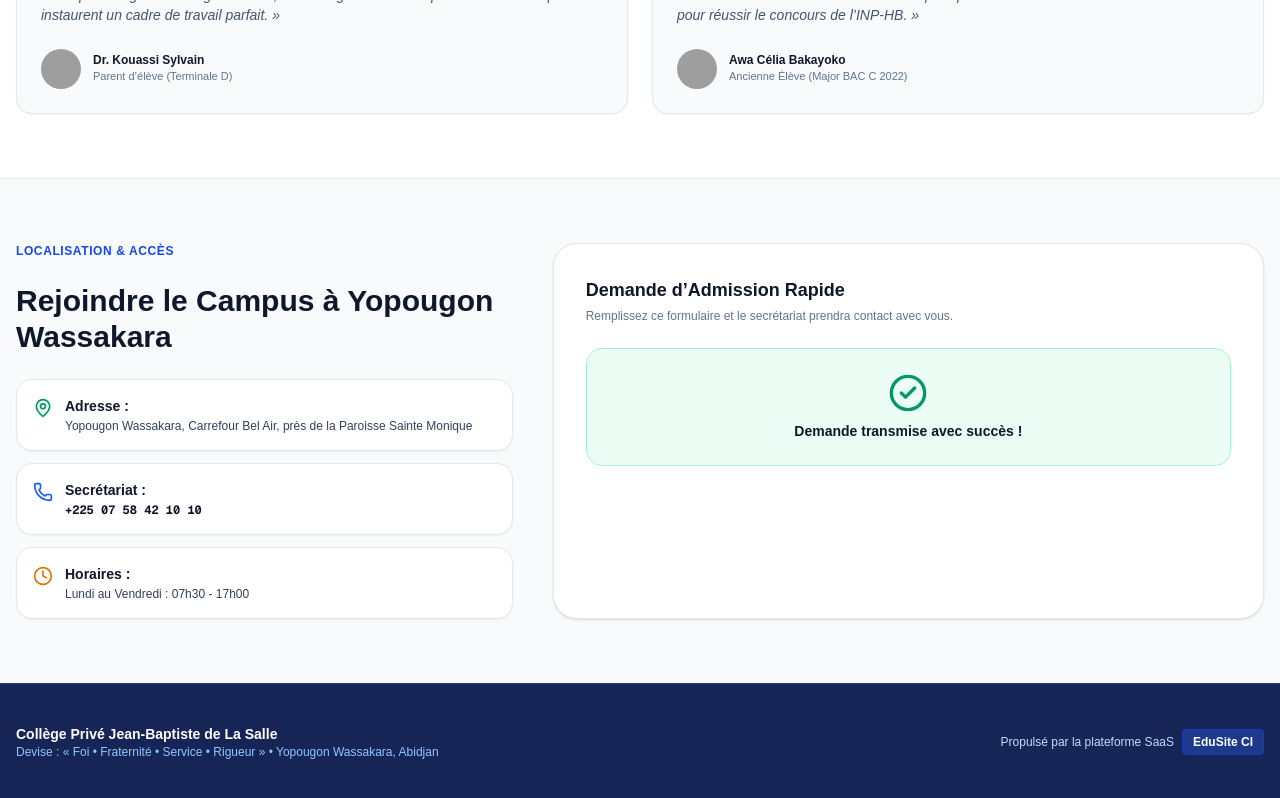
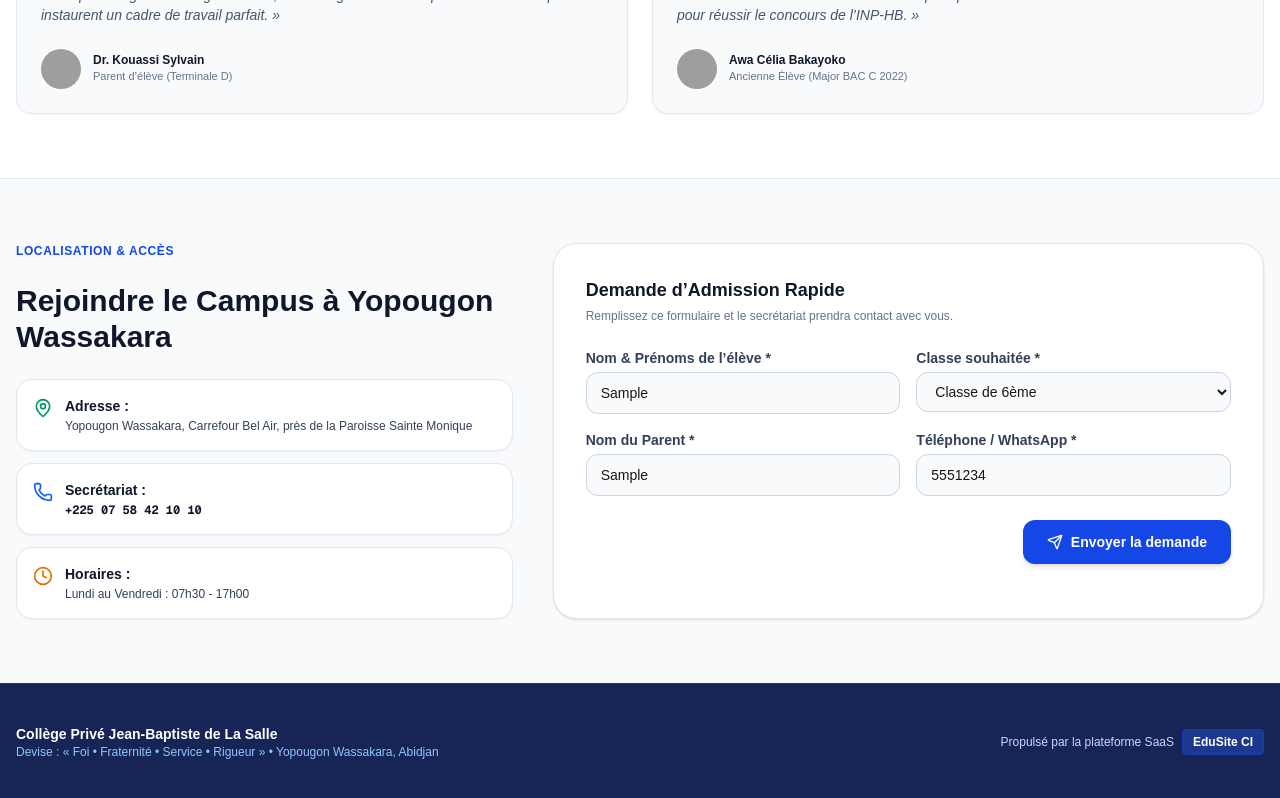
Before and after one commit to QWES007/edusite-ci, a Next.js app: page / in a window 1280 px wide. Both pictures are taken after typing "Sample", "Sample", "5551234" into the empty fields and a click on the button "Envoyer la demande". Shown: the part 2103-2901 px from the top of the page. Built offline with nearby package versions, Linux system fonts and the light colour scheme; no server answers; grey boxes are pictures that could not be loaded.

Commit message:
Liaison de Supabase au formulaire ContactSection

```diff
--- a/app/admin/page.tsx
+++ b/app/admin/page.tsx
@@ -1,13 +1,46 @@
 'use client';
 
-import React, { useState } from 'react';
-import { Lock, User, ShieldCheck, ArrowLeft, FileText, Clock, CheckCircle } from 'lucide-react';
+import React, { useState, useEffect } from 'react';
+import { Lock, User, ShieldCheck, ArrowLeft, FileText, Clock, CheckCircle, RefreshCw } from 'lucide-react';
+import { supabase } from '@/lib/supabase';
+
+interface Admission {
+  id: string;
+  student_name: string;
+  target_class: string;
+  parent_name: string;
+  phone: string;
+  status: string;
+  created_at: string;
+}
 
 export default function AdminPage() {
   const [isAuthenticated, setIsAuthenticated] = useState(false);
   const [username, setUsername] = useState('');
   const [password, setPassword] = useState('');
   const [error, setError] = useState('');
+  const [admissions, setAdmissions] = useState<Admission[]>([]);
+  const [loading, setLoading] = useState(false);
+
+  // Fonction pour récupérer les vraies admissions stockées dans Supabase
+  const fetchAdmissions = async () => {
+    setLoading(true);
+    const { data, error } = await supabase
+      .from('admissions')
+      .select('*')
+      .order('created_at', { ascending: false });
+
+    if (!error && data) {
+      setAdmissions(data);
+    }
+    setLoading(false);
+  };
+
+  useEffect(() => {
+    if (isAuthenticated) {
+      fetchAdmissions();
+    }
+  }, [isAuthenticated]);
 
   const handleLogin = (e: React.FormEvent) => {
     e.preventDefault();
@@ -87,8 +120,12 @@ export default function AdminPage() {
     );
   }
 
+  const pendingCount = admissions.filter((a) => a.status === 'En attente').length;
+  const approvedCount = admissions.filter((a) => a.status === 'Validée').length;
+
   return (
     <main className="min-h-screen bg-slate-900 text-white p-6 space-y-8">
+      {/* Header Admin */}
       <div className="max-w-7xl mx-auto flex items-center justify-between border-b border-slate-800 pb-4">
         <div className="flex items-center gap-3">
           <ShieldCheck className="w-8 h-8 text-blue-400" />
@@ -98,37 +135,85 @@ export default function AdminPage() {
           </div>
         </div>
         <div className="flex items-center gap-3">
+          <button onClick={fetchAdmissions} className="p-2 bg-slate-800 rounded-xl hover:bg-slate-700 text-slate-300 cursor-pointer" title="Rafraîchir">
+            <RefreshCw className={`w-4 h-4 ${loading ? 'animate-spin' : ''}`} />
+          </button>
           <a href="/" className="px-3.5 py-2 rounded-xl bg-slate-800 text-xs font-bold hover:bg-slate-700">
             Voir le site
           </a>
-          <button onClick={() => setIsAuthenticated(false)} className="px-3.5 py-2 rounded-xl bg-red-600/80 text-xs font-bold hover:bg-red-600">
+          <button onClick={() => setIsAuthenticated(false)} className="px-3.5 py-2 rounded-xl bg-red-600/80 text-xs font-bold hover:bg-red-600 cursor-pointer">
             Déconnexion
           </button>
         </div>
       </div>
 
+      {/* Statistiques réelles */}
       <div className="max-w-7xl mx-auto grid grid-cols-1 sm:grid-cols-3 gap-6">
         <div className="p-5 bg-slate-800/80 rounded-2xl border border-slate-700 space-y-2">
           <div className="flex items-center justify-between text-slate-400 text-xs">
-            <span>Demandes d'admission</span>
+            <span>Total Demandes</span>
             <FileText className="w-4 h-4 text-blue-400" />
           </div>
-          <div className="text-2xl font-black">12</div>
+          <div className="text-2xl font-black">{admissions.length}</div>
         </div>
         <div className="p-5 bg-slate-800/80 rounded-2xl border border-slate-700 space-y-2">
           <div className="flex items-center justify-between text-slate-400 text-xs">
-            <span>En attente de validation</span>
+            <span>En attente de traitement</span>
             <Clock className="w-4 h-4 text-amber-400" />
           </div>
-          <div className="text-2xl font-black">5</div>
+          <div className="text-2xl font-black">{pendingCount}</div>
         </div>
         <div className="p-5 bg-slate-800/80 rounded-2xl border border-slate-700 space-y-2">
           <div className="flex items-center justify-between text-slate-400 text-xs">
             <span>Admissions Validées</span>
             <CheckCircle className="w-4 h-4 text-emerald-400" />
           </div>
-          <div className="text-2xl font-black">7</div>
+          <div className="text-2xl font-black">{approvedCount}</div>
         </div>
+      </div>
+
+      {/* Liste des demandes en temps réel */}
+      <div className="max-w-7xl mx-auto bg-slate-800/50 rounded-2xl border border-slate-700 p-6 space-y-4">
+        <h2 className="text-base font-bold text-slate-200">Demandes d'admission reçues</h2>
+
+        {admissions.length === 0 ? (
+          <div className="text-center py-8 text-xs text-slate-500">
+            Aucune demande d'admission enregistrée pour le moment.
+          </div>
+        ) : (
+          <div className="overflow-x-auto">
+            <table className="w-full text-left text-xs text-slate-300">
+              <thead className="bg-slate-800 text-slate-400 uppercase font-semibold">
+                <tr>
+                  <th className="p-3">Élève</th>
+                  <th className="p-3">Classe</th>
+                  <th className="p-3">Parent</th>
+                  <th className="p-3">Téléphone</th>
+                  <th className="p-3">Date</th>
+                  <th className="p-3">Statut</th>
+                </tr>
+              </thead>
+              <tbody className="divide-y divide-slate-700">
+                {admissions.map((item) => (
+                  <tr key={item.id} className="hover:bg-slate-800/60">
+                    <td className="p-3 font-bold text-white">{item.student_name}</td>
+                    <td className="p-3">{item.target_class}</td>
+                    <td className="p-3">{item.parent_name}</td>
+                    <td className="p-3 font-mono text-blue-400">{item.phone}</td>
+                    <td className="p-3 text-slate-400">
+                      {new Date(item.created_at).toLocaleDateString('fr-FR')}
+                    </td>
+                    <td className="p-3">
+                      <span className="px-2.5 py-1 rounded-full text-[10px] font-bold bg-amber-500/20 text-amber-300 border border-amber-500/30">
+                        {item.status}
+                      </span>
+                    </td>
+                  </tr>
+                ))}
+              </tbody>
+            </table>
+          </div>
+        )}
       </div>
     </main>
   );
--- a/components/ContactSection.tsx
+++ b/components/ContactSection.tsx
@@ -1,15 +1,45 @@
 'use client';
 
 import React, { useState } from 'react';
-import { MapPin, Phone, Clock, Send, CheckCircle2 } from 'lucide-react';
+import { MapPin, Phone, Clock, Send, CheckCircle2, Loader2 } from 'lucide-react';
+import { supabase } from '@/lib/supabase';
 
 export default function ContactSection() {
   const [submitted, setSubmitted] = useState(false);
+  const [loading, setLoading] = useState(false);
+  const [formData, setFormData] = useState({
+    student_name: '',
+    target_class: 'Classe de 6ème',
+    parent_name: '',
+    phone: '',
+  });
 
-  const handleSubmit = (e: React.FormEvent) => {
+  const handleSubmit = async (e: React.FormEvent) => {
     e.preventDefault();
-    setSubmitted(true);
-    setTimeout(() => setSubmitted(false), 5000);
+    setLoading(true);
+
+    try {
+      const { error } = await supabase.from('admissions').insert([
+        {
+          student_name: formData.student_name,
+          target_class: formData.target_class,
+          parent_name: formData.parent_name,
+          phone: formData.phone,
+          status: 'En attente',
+        },
+      ]);
+
+      if (error) throw error;
+
+      setSubmitted(true);
+      setFormData({ student_name: '', target_class: 'Classe de 6ème', parent_name: '', phone: '' });
+      setTimeout(() => setSubmitted(false), 5000);
+    } catch (err) {
+      console.error('Erreur lors de l’envoi :', err);
+      alert('Une erreur est survenue lors de l’envoi. Veuillez réessayer.');
+    } finally {
+      setLoading(false);
+    }
   };
 
   return (
@@ -60,17 +90,28 @@ export default function ContactSection() {
             <div className="p-6 bg-emerald-50 border border-emerald-200 rounded-2xl text-center space-y-2">
               <CheckCircle2 className="w-10 h-10 text-emerald-600 mx-auto" />
               <div className="font-bold text-slate-900 text-sm">Demande transmise avec succès !</div>
+              <p className="text-xs text-slate-600">Le secrétariat vous recontactera très prochainement.</p>
             </div>
           ) : (
             <form onSubmit={handleSubmit} className="space-y-4 text-xs sm:text-sm">
               <div className="grid grid-cols-1 sm:grid-cols-2 gap-4">
                 <div>
                   <label className="block font-bold text-slate-700 mb-1">Nom & Prénoms de l’élève *</label>
-                  <input required placeholder="Ex: Kouassi Emmanuel" className="w-full px-3.5 py-2.5 rounded-xl bg-slate-50 border border-slate-300 focus:outline-none" />
+                  <input
+                    required
+                    placeholder="Ex: Kouassi Emmanuel"
+                    value={formData.student_name}
+                    onChange={(e) => setFormData({ ...formData, student_name: e.target.value })}
+                    className="w-full px-3.5 py-2.5 rounded-xl bg-slate-50 border border-slate-300 focus:outline-none focus:ring-2 focus:ring-blue-600"
+                  />
                 </div>
                 <div>
                   <label className="block font-bold text-slate-700 mb-1">Classe souhaitée *</label>
-                  <select className="w-full px-3.5 py-2.5 rounded-xl bg-slate-50 border border-slate-300 focus:outline-none">
+                  <select
+                    value={formData.target_class}
+                    onChange={(e) => setFormData({ ...formData, target_class: e.target.value })}
+                    className="w-full px-3.5 py-2.5 rounded-xl bg-slate-50 border border-slate-300 focus:outline-none focus:ring-2 focus:ring-blue-600"
+                  >
                     <option>Classe de 6ème</option>
                     <option>Classe de 5ème</option>
                     <option>Classe de 4ème</option>
@@ -86,18 +127,44 @@ export default function ContactSection() {
               <div className="grid grid-cols-1 sm:grid-cols-2 gap-4">
                 <div>
                   <label className="block font-bold text-slate-700 mb-1">Nom du Parent *</label>
-                  <input required placeholder="Ex: M. Kouassi Sylvain" className="w-full px-3.5 py-2.5 rounded-xl bg-slate-50 border border-slate-300 focus:outline-none" />
+                  <input
+                    required
+                    placeholder="Ex: M. Kouassi Sylvain"
+                    value={formData.parent_name}
+                    onChange={(e) => setFormData({ ...formData, parent_name: e.target.value })}
+                    className="w-full px-3.5 py-2.5 rounded-xl bg-slate-50 border border-slate-300 focus:outline-none focus:ring-2 focus:ring-blue-600"
+                  />
                 </div>
                 <div>
                   <label className="block font-bold text-slate-700 mb-1">Téléphone / WhatsApp *</label>
-                  <input required type="tel" placeholder="+225 07 XX XX XX XX" className="w-full px-3.5 py-2.5 rounded-xl bg-slate-50 border border-slate-300 focus:outline-none" />
+                  <input
+                    required
+                    type="tel"
+                    placeholder="+225 07 XX XX XX XX"
+                    value={formData.phone}
+                    onChange={(e) => setFormData({ ...formData, phone: e.target.value })}
+                    className="w-full px-3.5 py-2.5 rounded-xl bg-slate-50 border border-slate-300 focus:outline-none focus:ring-2 focus:ring-blue-600"
+                  />
                 </div>
               </div>
 
               <div className="pt-2 flex justify-end">
-                <button type="submit" className="px-6 py-3 rounded-xl bg-blue-700 text-white font-bold text-xs sm:text-sm shadow-md flex items-center gap-2 cursor-pointer">
-                  <Send className="w-4 h-4" />
-                  <span>Envoyer la demande</span>
+                <button
+                  type="submit"
+                  disabled={loading}
+                  className="px-6 py-3 rounded-xl bg-blue-700 hover:bg-blue-800 text-white font-bold text-xs sm:text-sm shadow-md flex items-center gap-2 cursor-pointer transition disabled:opacity-50"
+                >
+                  {loading ? (
+                    <>
+                      <Loader2 className="w-4 h-4 animate-spin" />
+                      <span>Envoi en cours...</span>
+                    </>
+                  ) : (
+                    <>
+                      <Send className="w-4 h-4" />
+                      <span>Envoyer la demande</span>
+                    </>
+                  )}
                 </button>
               </div>
             </form>
```
